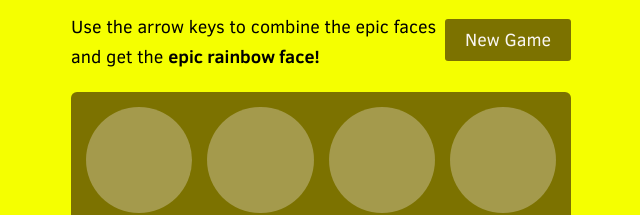
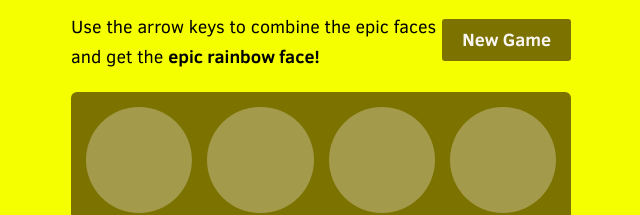
Before and after one commit to EpicGameHacker/2048-LOLZ, a plain HTML site: page index.html in a window 1280 px wide. Shown: the part 195-410 px from the top of the page, 319-959 px from the left. Drawn offline with Linux system fonts and the light colour scheme.

Commit message:
Update main.css

```diff
--- a/style/main.css
+++ b/style/main.css
@@ -146,7 +146,7 @@ p {
   font-family: "Clear Sans", "Helvetica Neue", Arial, sans-serif }
 
 a {
-  font-weight: medium;
+  font-weight: bold;
   text-decoration: underline;
   cursor: pointer;
   color: #000000;
```
